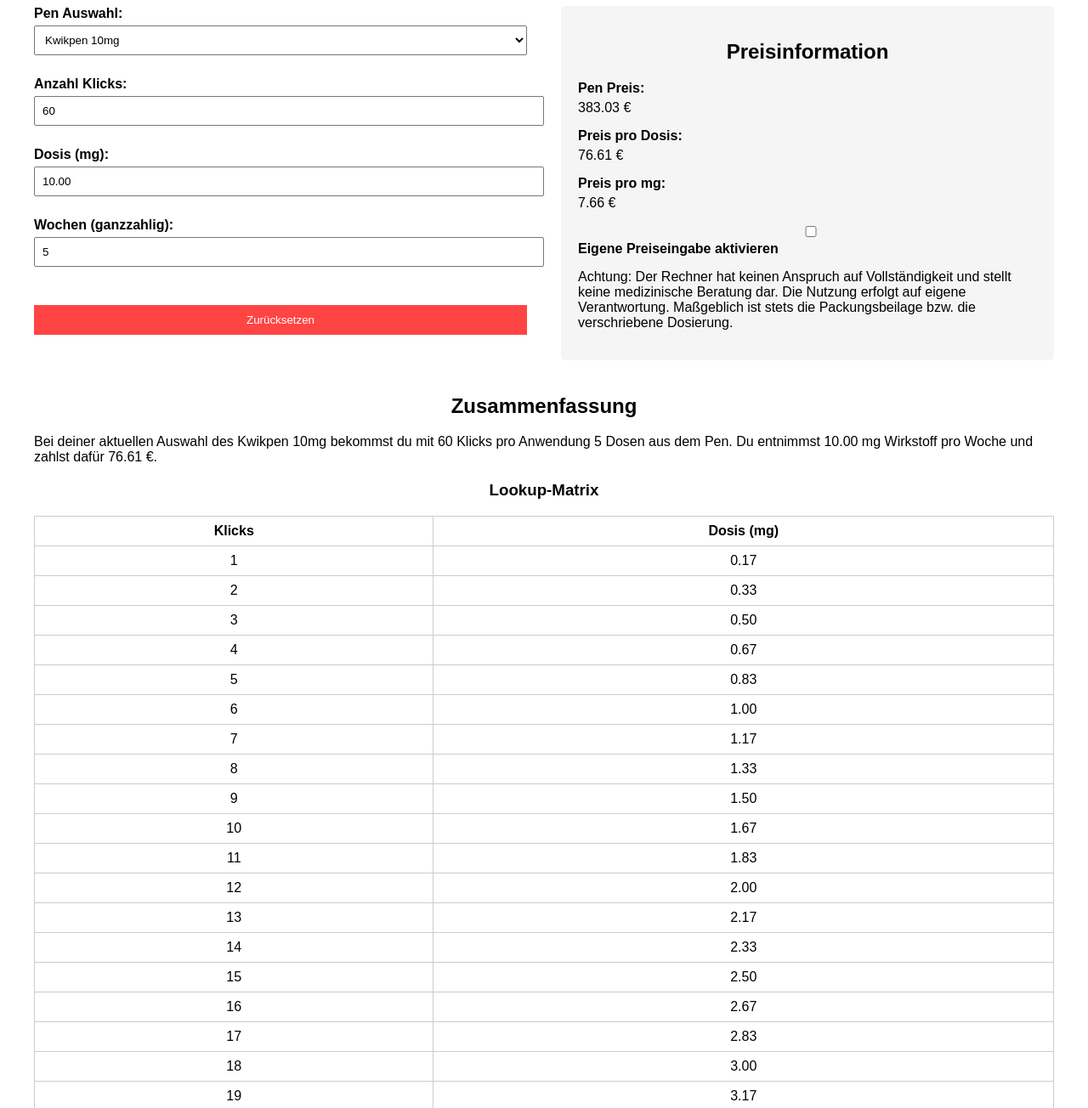
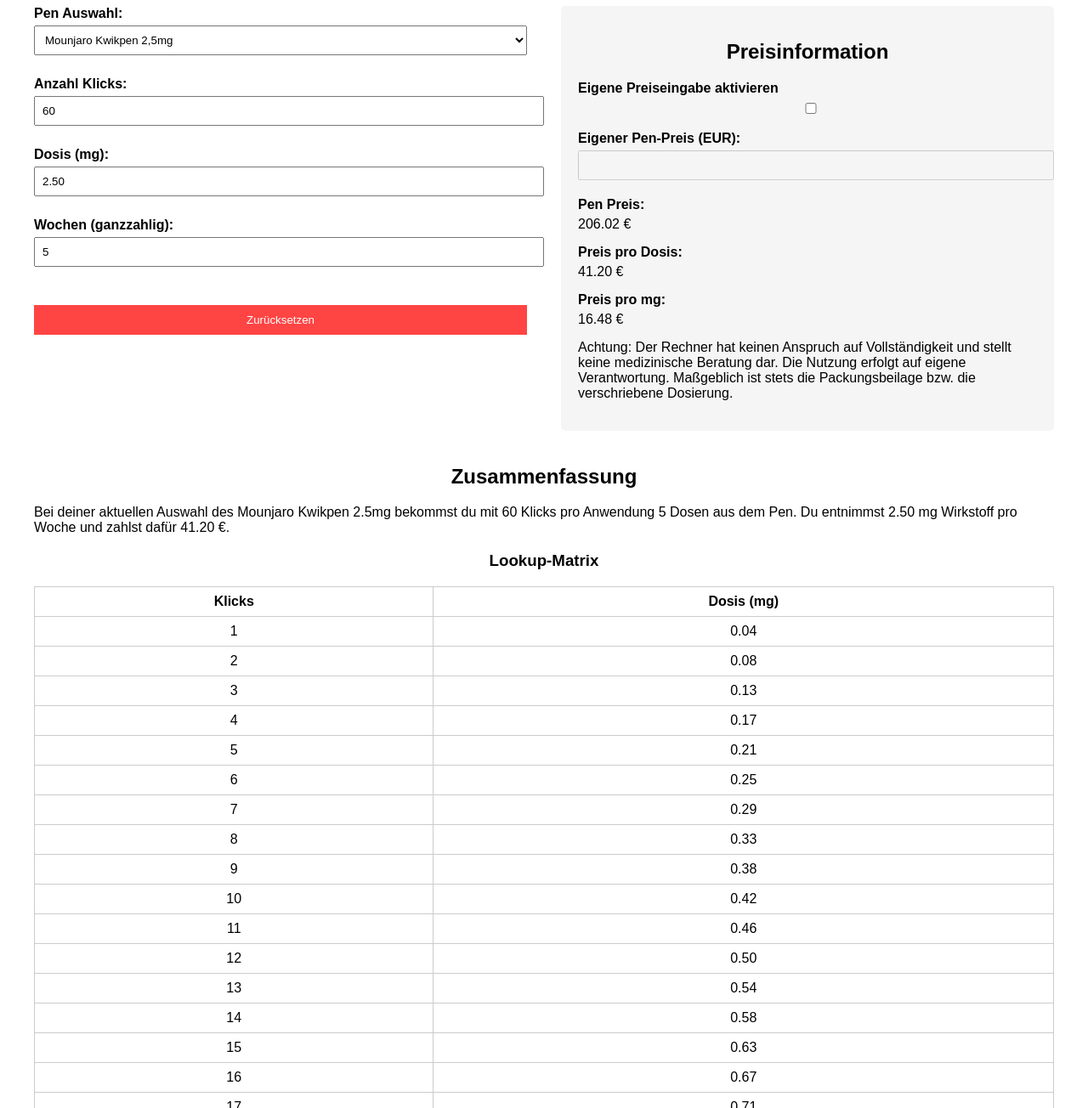
Before and after one commit to monkeydriven/mounjaro_calc, a plain HTML site: page index.html in a window 1280 px wide. Shown: the part 201-1505 px from the top of the page at 85% size. Drawn offline with Linux system fonts and the light colour scheme.

Commit message:
Update index.html

```diff
--- a/index.html
+++ b/index.html
@@ -3,7 +3,7 @@
 <head>
   <meta charset="UTF-8">
   <meta name="viewport" content="width=device-width, initial-scale=1.0">
-  <title>Kwikpen Kalkulator</title>
+  <title>Mounjaro Kwikpen Kalkulator</title>
   <style>
     body {
       font-family: Arial, sans-serif;
@@ -93,19 +93,18 @@
     </select>
   </div>
 
-  <h1 id="main-title">Kwikpen Kalkulator</h1>
+  <h1 id="main-title">Mounjaro Kwikpen Kalkulator</h1>
   <div class="container">
     <div class="input-section">
       <div class="input-group">
         <label id="label-pen-type" for="pen-type"></label>
         <select id="pen-type">
-          <!-- Werte entsprechen den Lookup-Tabellen -->
-          <option value="2.5">Kwikpen 2,5mg</option>
-          <option value="5">Kwikpen 5mg</option>
-          <option value="7.5">Kwikpen 7,5mg</option>
-          <option value="10">Kwikpen 10mg</option>
-          <option value="12.5">Kwikpen 12,5mg</option>
-          <option value="15">Kwikpen 15mg</option>
+          <option value="2.5">Mounjaro Kwikpen 2,5mg</option>
+          <option value="5">Mounjaro Kwikpen 5mg</option>
+          <option value="7.5">Mounjaro Kwikpen 7,5mg</option>
+          <option value="10">Mounjaro Kwikpen 10mg</option>
+          <option value="12.5">Mounjaro Kwikpen 12,5mg</option>
+          <option value="15">Mounjaro Kwikpen 15mg</option>
         </select>
       </div>
       <div class="input-group">
@@ -128,6 +127,14 @@
     <div class="price-info">
       <h2 id="price-info-title"></h2>
       <div class="price-item">
+        <label id="label-custom-price-enabled" for="custom-price-enabled"></label>
+        <input type="checkbox" id="custom-price-enabled">
+      </div>
+      <div class="price-item">
+        <label id="label-custom-price" for="custom-price"></label>
+        <input type="number" id="custom-price" step="0.01" disabled>
+      </div>
+      <div class="price-item">
         <label id="label-pen-price"></label>
         <div id="pen-price"></div>
       </div>
@@ -138,14 +145,6 @@
       <div class="price-item">
         <label id="label-mg-price"></label>
         <div id="mg-price"></div>
-      </div>
-      <!-- Custom Price Toggle & Input -->
-      <div class="price-item">
-        <input type="checkbox" id="custom-price-checkbox">
-        <label id="custom-price-label" for="custom-price-checkbox"></label>
-      </div>
-      <div class="price-item" id="custom-price-input-container" style="display: none;">
-        <input type="number" id="custom-price-input" step="0.01" placeholder="">
       </div>
       <div class="price-item" id="price-info-disclaimer"></div>
 
@@ -188,7 +187,7 @@
     // -----------------------------
     const i18n = {
       de: {
-        mainTitle: "Kwikpen Kalkulator",
+        mainTitle: "Mounjaro Kwikpen Kalkulator",
         labelPenType: "Pen Auswahl:",
         labelClicks: "Anzahl Klicks:",
         labelDose: "Dosis (mg):",
@@ -198,17 +197,18 @@
         errorWeeks: "Bitte nur ganze Wochen angeben.",
         resetButton: "Zurücksetzen",
         priceInfoTitle: "Preisinformation",
+        labelCustomPriceEnabled: "Eigene Preiseingabe aktivieren",
+        labelCustomPrice: "Eigener Pen-Preis (EUR):",
         labelPenPrice: "Pen Preis:",
         labelDosePrice: "Preis pro Dosis:",
         labelMgPrice: "Preis pro mg:",
-        customPriceLabel: "Eigene Preiseingabe aktivieren",
         priceInfoDisclaimer: "Achtung: Der Rechner hat keinen Anspruch auf Vollständigkeit und stellt keine medizinische Beratung dar. Die Nutzung erfolgt auf eigene Verantwortung. Maßgeblich ist stets die Packungsbeilage bzw. die verschriebene Dosierung.",
         summaryTitle: "Zusammenfassung",
         lookupTableTitle: "Lookup-Matrix",
         lookupThClicks: "Klicks",
         lookupThDose: "Dosis (mg)",
         summaryText: (penType, clicks, dosesPerPen, dose, pricePerDose) =>
-          `Bei deiner aktuellen Auswahl des Kwikpen ${penType}mg bekommst du mit ${clicks} Klicks pro Anwendung ` +
+          `Bei deiner aktuellen Auswahl des Mounjaro Kwikpen ${penType}mg bekommst du mit ${clicks} Klicks pro Anwendung ` +
           `${dosesPerPen} Dosen aus dem Pen. Du entnimmst ${dose.toFixed(2)} mg Wirkstoff pro Woche und zahlst dafür ` +
           `${pricePerDose} €.`,
         warningNonExact:
@@ -216,7 +216,7 @@
           "In der letzten Woche könnten ggf. 60 Klicks benötigt werden, um den Pen vollständig zu entleeren."
       },
       en: {
-        mainTitle: "Kwikpen Calculator",
+        mainTitle: "Mounjaro Kwikpen Calculator",
         labelPenType: "Select Pen:",
         labelClicks: "Number of clicks:",
         labelDose: "Dose (mg):",
@@ -226,17 +226,18 @@
         errorWeeks: "Please enter whole weeks only.",
         resetButton: "Reset",
         priceInfoTitle: "Price Information",
+        labelCustomPriceEnabled: "Enable custom price input",
+        labelCustomPrice: "Custom Pen Price (EUR):",
         labelPenPrice: "Pen Price:",
         labelDosePrice: "Price per Dose:",
         labelMgPrice: "Price per mg:",
-        customPriceLabel: "Enable custom price input",
         priceInfoDisclaimer: "Warning: This calculator is not comprehensive and does not constitute medical advice. Use at your own risk. The package insert and prescribed dosage are always binding.",
         summaryTitle: "Summary",
         lookupTableTitle: "Lookup Matrix",
         lookupThClicks: "Clicks",
         lookupThDose: "Dose (mg)",
         summaryText: (penType, clicks, dosesPerPen, dose, pricePerDose) =>
-          `With your current choice of Kwikpen ${penType}mg, at ${clicks} clicks per use, ` +
+          `With your current choice of Mounjaro Kwikpen ${penType}mg, at ${clicks} clicks per use, ` +
           `you get ${dosesPerPen} doses from the pen. You're extracting ${dose.toFixed(2)} mg of the substance per week, ` +
           `and the cost is ${pricePerDose} €.`,
         warningNonExact:
@@ -246,7 +247,7 @@
     };
 
     // -----------------------------
-    // Globale Konstanten & Daten
+    // Globale Variablen & Daten
     // -----------------------------
     let currentLang = "de"; // Standard: Deutsch
     const CLICKS_MAX = 60;
@@ -260,7 +261,7 @@
       '12.5': 489.23,
       '15': 489.23
     };
-    // Lookup-Daten: Für 0, 30, 60 Klicks; die Matrix wird dynamisch von 1 bis 60 erstellt.
+    // Referenz-Lookup-Werte (für 0, 30, 60 Klicks; die Matrix wird dynamisch von 1 bis 60 erstellt)
     const LOOKUP_TABLES = {
       '2.5':  { clicks: [0, 30, 60], doses: [0, 1.25, 2.5] },
       '5':    { clicks: [0, 30, 60], doses: [0, 2.5, 5] },
@@ -295,9 +296,6 @@
       dosePrice: document.getElementById('dose-price'),
       mgPrice: document.getElementById('mg-price'),
       priceInfoDisclaimer: document.getElementById('price-info-disclaimer'),
-      customPriceCheckbox: document.getElementById('custom-price-checkbox'),
-      customPriceInput: document.getElementById('custom-price-input'),
-      customPriceInputContainer: document.getElementById('custom-price-input-container'),
       summaryTitle: document.getElementById('summary-title'),
       summaryText: document.getElementById('summary-text'),
       warningText: document.getElementById('warning-text'),
@@ -306,7 +304,11 @@
       lookupThDose: document.getElementById('lookup-th-dose'),
       lookupTableBody: document.querySelector('#lookup-table tbody'),
       penTypeSelect: document.getElementById('pen-type'),
-      customPriceLabel: document.getElementById('custom-price-label')
+      // Neue Elemente für eigene Preiseingabe
+      labelCustomPriceEnabled: document.getElementById('label-custom-price-enabled'),
+      customPriceEnabledCheckbox: document.getElementById('custom-price-enabled'),
+      labelCustomPrice: document.getElementById('label-custom-price'),
+      customPriceInput: document.getElementById('custom-price')
     };
 
     // -----------------------------
@@ -316,27 +318,29 @@
       currentLang = lang;
       const t = i18n[lang];
 
-      // Aktualisiere alle Texte
-      elements.mainTitle.textContent             = t.mainTitle;
-      elements.penTypeLabel.textContent          = t.labelPenType;
-      elements.clicksLabel.textContent           = t.labelClicks;
-      elements.doseLabel.textContent             = t.labelDose;
-      elements.weeksLabel.textContent            = t.labelWeeks;
-      elements.clicksError.textContent           = t.errorClicks;
-      elements.doseError.textContent             = t.errorDose;
-      elements.weeksError.textContent            = t.errorWeeks;
-      elements.resetButton.textContent           = t.resetButton;
-      elements.priceInfoTitle.textContent        = t.priceInfoTitle;
-      elements.penPriceLabel.textContent         = t.labelPenPrice;
-      elements.dosePriceLabel.textContent        = t.labelDosePrice;
-      elements.mgPriceLabel.textContent          = t.labelMgPrice;
-      elements.priceInfoDisclaimer.textContent   = t.priceInfoDisclaimer;
-      elements.customPriceLabel.textContent      = t.customPriceLabel;
-      elements.summaryTitle.textContent          = t.summaryTitle;
-      elements.lookupTableTitle.textContent      = t.lookupTableTitle;
-      elements.lookupThClicks.textContent        = t.lookupThClicks;
-      elements.lookupThDose.textContent          = t.lookupThDose;
+      // Labels & Texte aktualisieren
+      elements.mainTitle.textContent                  = t.mainTitle;
+      elements.penTypeLabel.textContent               = t.labelPenType;
+      elements.clicksLabel.textContent                = t.labelClicks;
+      elements.doseLabel.textContent                  = t.labelDose;
+      elements.weeksLabel.textContent                 = t.labelWeeks;
+      elements.clicksError.textContent                = t.errorClicks;
+      elements.doseError.textContent                  = t.errorDose;
+      elements.weeksError.textContent                 = t.errorWeeks;
+      elements.resetButton.textContent                = t.resetButton;
+      elements.priceInfoTitle.textContent             = t.priceInfoTitle;
+      elements.labelCustomPriceEnabled.textContent    = t.labelCustomPriceEnabled;
+      elements.labelCustomPrice.textContent           = t.labelCustomPrice;
+      elements.penPriceLabel.textContent              = t.labelPenPrice;
+      elements.dosePriceLabel.textContent             = t.labelDosePrice;
+      elements.mgPriceLabel.textContent               = t.labelMgPrice;
+      elements.priceInfoDisclaimer.textContent        = t.priceInfoDisclaimer;
+      elements.summaryTitle.textContent               = t.summaryTitle;
+      elements.lookupTableTitle.textContent           = t.lookupTableTitle;
+      elements.lookupThClicks.textContent             = t.lookupThClicks;
+      elements.lookupThDose.textContent               = t.lookupThDose;
 
+      // Alle Daten aktualisieren
       updateAll();
     }
 
@@ -360,30 +364,42 @@
     function calculateDoseFromClicks(clicks, penType) {
       const table = LOOKUP_TABLES[penType];
       if (clicks > CLICKS_MAX) {
-        elements.clicksError.style.display = "block";
+        elements.clicksError.style.display = 'block';
         return table.doses[table.doses.length - 1];
       }
-      elements.clicksError.style.display = "none";
+      elements.clicksError.style.display = 'none';
 
-      const idx = findInterval(clicks, table.clicks);
-      if (idx === -1) return 0;
+      const interval = findInterval(clicks, table.clicks);
+      if (interval === -1) return 0;
 
-      return interpolate(clicks, table.clicks[idx], table.clicks[idx + 1], table.doses[idx], table.doses[idx + 1]);
+      return interpolate(
+        clicks,
+        table.clicks[interval],
+        table.clicks[interval + 1],
+        table.doses[interval],
+        table.doses[interval + 1]
+      );
     }
 
     // Dosis → Klicks
     function calculateClicksFromDose(dose, penType) {
       const table = LOOKUP_TABLES[penType];
       if (dose > table.doses[table.doses.length - 1]) {
-        elements.doseError.style.display = "block";
+        elements.doseError.style.display = 'block';
         return CLICKS_MAX;
       }
-      elements.doseError.style.display = "none";
+      elements.doseError.style.display = 'none';
 
-      const idx = findInterval(dose, table.doses);
-      if (idx === -1) return 0;
+      const interval = findInterval(dose, table.doses);
+      if (interval === -1) return 0;
 
-      return Math.floor(interpolate(dose, table.doses[idx], table.doses[idx + 1], table.clicks[idx], table.clicks[idx + 1]));
+      return Math.floor(interpolate(
+        dose,
+        table.doses[interval],
+        table.doses[interval + 1],
+        table.clicks[interval],
+        table.clicks[interval + 1]
+      ));
     }
 
     // Klicks → Wochen
@@ -399,31 +415,35 @@
     // -----------------------------
     // Update-Funktionen
     // -----------------------------
-    function effectivePenPrice() {
-      if (customPriceActive && customPrice > 0) {
-        return customPrice;
+    function updatePriceInfo(penType, clicks) {
+      // Prüfen, ob die eigene Preiseingabe aktiv ist
+      let penPriceVal;
+      if (elements.customPriceEnabledCheckbox.checked) {
+        penPriceVal = parseFloat(elements.customPriceInput.value) || 0;
       } else {
-        return PRICES[elements.penTypeSelect.value] || 0;
+        penPriceVal = PRICES[penType];
       }
-    }
 
-    function updatePriceInfo(penType, clicks, dose) {
-      const penPriceVal = effectivePenPrice();
+      const chosenDose = parseFloat(elements.doseInput.value) || 0;
       const dosesPerPen = (clicks > 0) ? Math.floor(DOSES_PER_PEN / clicks) : 0;
 
+      // Preis pro Pen
       elements.penPrice.textContent = `${penPriceVal.toFixed(2)} €`;
-      if (dosesPerPen > 0) {
-        const pricePerDose = penPriceVal / dosesPerPen;
-        elements.dosePrice.textContent = `${pricePerDose.toFixed(2)} €`;
-        if (dose > 0) {
-          const pricePerMg = pricePerDose / dose;
-          elements.mgPrice.textContent = `${pricePerMg.toFixed(2)} €`;
-        } else {
-          elements.mgPrice.textContent = "-";
-        }
+
+      // Preis pro Dosis
+      const dosePriceVal = (dosesPerPen > 0)
+        ? penPriceVal / dosesPerPen
+        : 0;
+      elements.dosePrice.textContent = (dosesPerPen > 0)
+        ? `${dosePriceVal.toFixed(2)} €`
+        : '-';
+
+      // Preis pro mg für die gewählte Dosis
+      if (dosesPerPen > 0 && chosenDose > 0) {
+        const pricePerMg = dosePriceVal / chosenDose;
+        elements.mgPrice.textContent = `${pricePerMg.toFixed(2)} €`;
       } else {
-        elements.dosePrice.textContent = "-";
-        elements.mgPrice.textContent = "-";
+        elements.mgPrice.textContent = '-';
       }
     }
 
@@ -432,9 +452,17 @@
       const penType = elements.penTypeSelect.value;
       const clicks = parseInt(elements.clicksInput.value) || 0;
       const dose = parseFloat(elements.doseInput.value) || 0;
-      const penPriceVal = effectivePenPrice();
+
+      // Eigener oder Standardpreis?
+      let penPriceVal;
+      if (elements.customPriceEnabledCheckbox.checked) {
+        penPriceVal = parseFloat(elements.customPriceInput.value) || 0;
+      } else {
+        penPriceVal = PRICES[penType];
+      }
+
       const dosesPerPen = (clicks > 0) ? Math.floor(DOSES_PER_PEN / clicks) : 0;
-      const pricePerDose = (dosesPerPen > 0) ? (penPriceVal / dosesPerPen).toFixed(2) : "-";
+      const pricePerDose = (dosesPerPen > 0) ? (penPriceVal / dosesPerPen).toFixed(2) : '-';
 
       if (penType && clicks > 0 && dose > 0 && dosesPerPen > 0) {
         elements.summaryText.textContent = t.summaryText(
@@ -445,17 +473,22 @@
           pricePerDose
         );
       } else {
-        elements.summaryText.textContent = "";
+        elements.summaryText.textContent = '';
       }
 
       if (clicks > 0) {
         const exactWeeks = DOSES_PER_PEN / clicks;
-        elements.warningText.textContent = (exactWeeks !== Math.floor(exactWeeks)) ? t.warningNonExact : "";
+        if (exactWeeks !== Math.floor(exactWeeks)) {
+          elements.warningText.textContent = t.warningNonExact;
+        } else {
+          elements.warningText.textContent = "";
+        }
       } else {
         elements.warningText.textContent = "";
       }
 
-      let rows = "";
+      // Lookup-Matrix von 1 bis 60
+      let rows = '';
       for (let i = 1; i <= 60; i++) {
         const d = calculateDoseFromClicks(i, penType);
         rows += `<tr><td>${i}</td><td>${d.toFixed(2)}</td></tr>`;
@@ -466,8 +499,7 @@
     function updateAll() {
       const penType = elements.penTypeSelect.value;
       const clicks = parseInt(elements.clicksInput.value) || 0;
-      const dose = parseFloat(elements.doseInput.value) || 0;
-      updatePriceInfo(penType, clicks, dose);
+      updatePriceInfo(penType, clicks);
       updateSummary();
     }
 
@@ -475,90 +507,85 @@
       const t = i18n[currentLang];
       const weeksValue = elements.weeksInput.value;
       if (weeksValue && parseFloat(weeksValue) % 1 !== 0) {
-        elements.weeksError.style.display = "block";
+        elements.weeksError.style.display = 'block';
         elements.weeksError.textContent = t.errorWeeks;
       } else {
-        elements.weeksError.style.display = "none";
+        elements.weeksError.style.display = 'none';
       }
     }
 
-    function resetValues() {
-      elements.penTypeSelect.value = "10";
+    function setDefaultValues() {
       elements.weeksInput.value = DEFAULT_WEEKS;
-      const newClicks = calculateClicksFromWeeks(DEFAULT_WEEKS);
-      const newDose = calculateDoseFromClicks(newClicks, elements.penTypeSelect.value);
-      elements.clicksInput.value = newClicks;
-      elements.doseInput.value = newDose.toFixed(2);
-      customPriceActive = false;
-      elements.customPriceCheckbox.checked = false;
-      customPrice = 0.0;
+      const penType = elements.penTypeSelect.value;
+      const clicks = calculateClicksFromWeeks(DEFAULT_WEEKS);
+      const dose = calculateDoseFromClicks(clicks, penType);
+
+      elements.clicksInput.value = clicks;
+      elements.doseInput.value = dose.toFixed(2);
+      elements.customPriceEnabledCheckbox.checked = false;
+      elements.customPriceInput.disabled = true;
       elements.customPriceInput.value = "";
-      elements.customPriceInputContainer.style.display = "none";
       updateAll();
     }
 
     // -----------------------------
-    // Custom Price Management
-    // -----------------------------
-    let customPriceActive = false;
-    let customPrice = 0.0;
-
-    // -----------------------------
     // Event-Listener
     // -----------------------------
-    elements.languageSelect.addEventListener("change", () => {
+    elements.languageSelect.addEventListener('change', () => {
       setLanguage(elements.languageSelect.value);
     });
 
-    elements.clicksInput.addEventListener("input", () => {
-      const c = parseInt(elements.clicksInput.value) || 0;
-      // Wenn Klicks geändert werden, aktualisiere Dosis & Wochen
-      const newDose = calculateDoseFromClicks(c, elements.penTypeSelect.value);
-      const newWeeks = calculateWeeksFromClicks(c);
-      elements.doseInput.value = newDose.toFixed(2);
-      elements.weeksInput.value = newWeeks;
+    elements.clicksInput.addEventListener('input', () => {
+      const clicks = parseInt(elements.clicksInput.value) || 0;
+      const penType = elements.penTypeSelect.value;
+      const dose = calculateDoseFromClicks(clicks, penType);
+      const weeks = calculateWeeksFromClicks(clicks);
+
+      elements.doseInput.value = dose.toFixed(2);
+      elements.weeksInput.value = weeks;
       updateAll();
     });
 
-    elements.doseInput.addEventListener("input", () => {
-      const d = parseFloat(elements.doseInput.value) || 0;
-      const newClicks = calculateClicksFromDose(d, elements.penTypeSelect.value);
-      const newWeeks = calculateWeeksFromClicks(newClicks);
-      elements.clicksInput.value = newClicks;
-      elements.weeksInput.value = newWeeks;
+    elements.doseInput.addEventListener('input', () => {
+      const dose = parseFloat(elements.doseInput.value) || 0;
+      const penType = elements.penTypeSelect.value;
+      const clicks = calculateClicksFromDose(dose, penType);
+      const weeks = calculateWeeksFromClicks(clicks);
+
+      elements.clicksInput.value = clicks;
+      elements.weeksInput.value = weeks;
       updateAll();
     });
 
-    elements.weeksInput.addEventListener("input", () => {
+    elements.weeksInput.addEventListener('input', () => {
       validateWeeksInput();
-      const w = parseInt(elements.weeksInput.value) || 0;
-      const newClicks = calculateClicksFromWeeks(w);
-      const newDose = calculateDoseFromClicks(newClicks, elements.penTypeSelect.value);
-      elements.clicksInput.value = newClicks;
-      elements.doseInput.value = newDose.toFixed(2);
+      const weeks = parseInt(elements.weeksInput.value) || 0;
+      const penType = elements.penTypeSelect.value;
+      const clicks = calculateClicksFromWeeks(weeks);
+      const dose = calculateDoseFromClicks(clicks, penType);
+
+      elements.clicksInput.value = clicks;
+      elements.doseInput.value = dose.toFixed(2);
       updateAll();
     });
 
-    elements.penTypeSelect.addEventListener("change", () => {
-      resetValues();
+    elements.penTypeSelect.addEventListener('change', () => {
+      setDefaultValues();
     });
 
-    elements.resetButton.addEventListener("click", () => {
-      resetValues();
-      elements.clicksError.style.display = "none";
-      elements.doseError.style.display = "none";
-      elements.weeksError.style.display = "none";
+    elements.resetButton.addEventListener('click', () => {
+      setDefaultValues();
+      elements.clicksError.style.display = 'none';
+      elements.doseError.style.display = 'none';
+      elements.weeksError.style.display = 'none';
     });
 
-    // Custom Price Checkbox
-    elements.customPriceCheckbox.addEventListener("change", (e) => {
-      customPriceActive = e.target.checked;
-      elements.customPriceInputContainer.style.display = customPriceActive ? "block" : "none";
+    elements.customPriceEnabledCheckbox.addEventListener('change', () => {
+      elements.customPriceInput.disabled = !elements.customPriceEnabledCheckbox.checked;
       updateAll();
     });
 
-    elements.customPriceInput.addEventListener("input", () => {
-      customPrice = parseFloat(elements.customPriceInput.value) || 0;
+    elements.customPriceInput.addEventListener('input', () => {
       updateAll();
     });
 
@@ -566,8 +593,7 @@
     // Start
     // -----------------------------
     setLanguage(currentLang);
-    resetValues();
-    updateAll();
+    setDefaultValues();
   </script>
 </body>
 </html>
```
